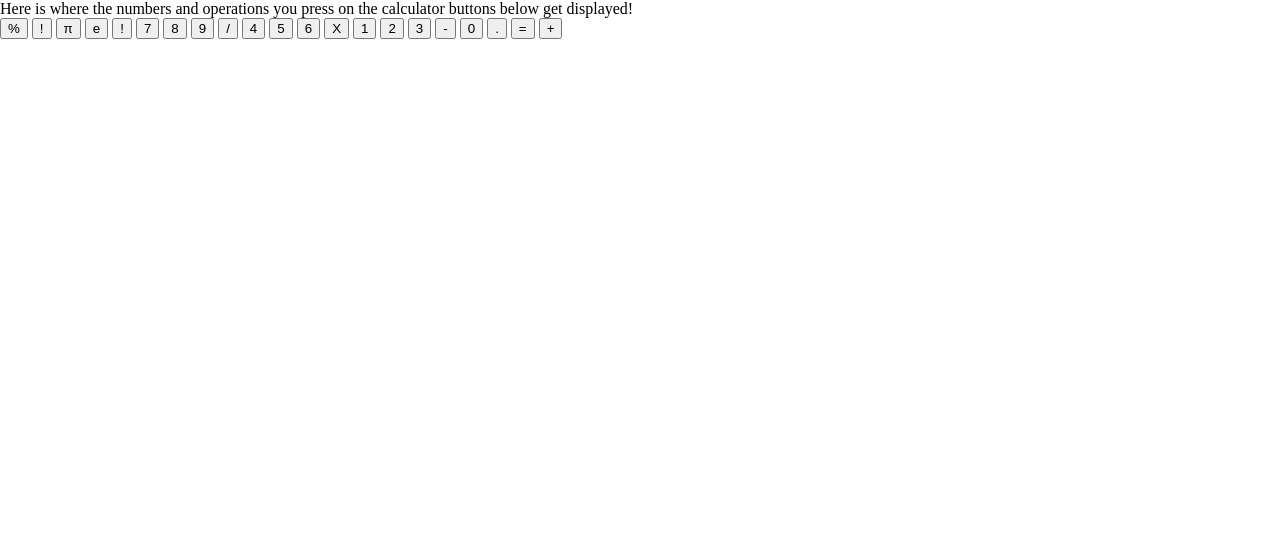
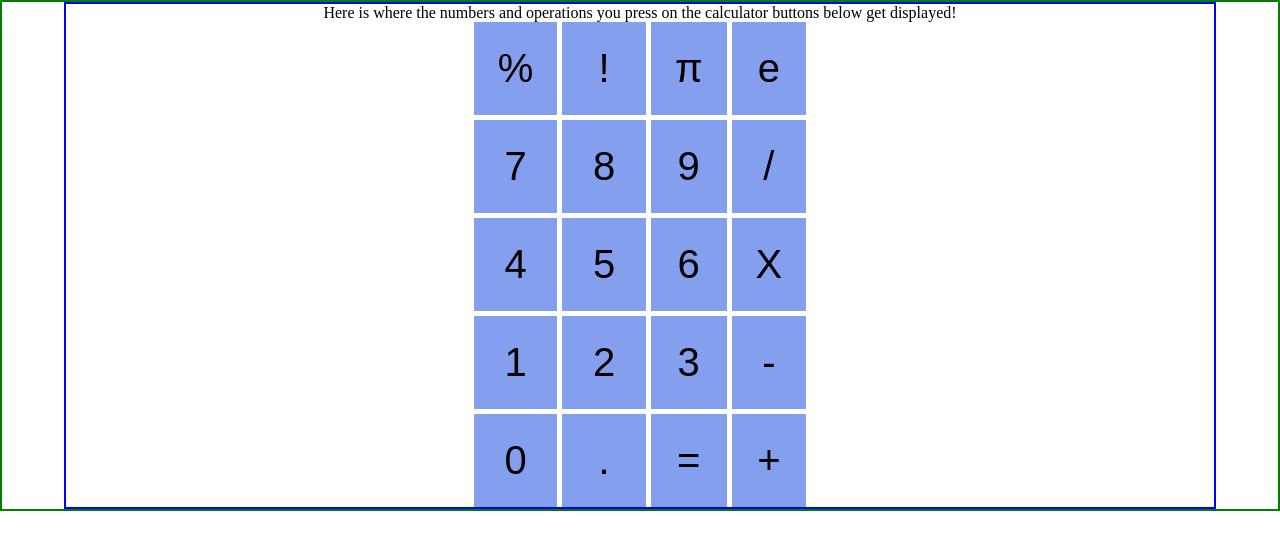
Before and after one commit to TechEvolvace/modified-calculator, a plain HTML site: page index.html in a window 1280 px wide. Drawn offline with Linux system fonts and the light colour scheme.

Commit message:
Designed calculator buttons successfully!

```diff
--- a/index.html
+++ b/index.html
@@ -17,7 +17,6 @@
             <button class="calculator-buttons calculator-text">!</button>
             <button class="calculator-buttons calculator-text">π</button>
             <button class="calculator-buttons calculator-text">e</button>
-            <button class="calculator-buttons calculator-text">!</button>
             <button class="calculator-buttons calculator-text">7</button>
             <button class="calculator-buttons calculator-text">8</button>
             <button class="calculator-buttons calculator-text">9</button>
--- a/styles.css
+++ b/styles.css
@@ -1,3 +1,40 @@
 body{
     margin: 0;
+    display: flex;
+    justify-content: center;
+    align-items: center;
+    border: 2px solid green;
 }
+
+:root{
+    --calculator-width: 90%;
+    --calculator-button-padding: 0.6em;
+    --calculator-button-font-size: 2.5em;
+}
+
+.calculator{
+    width: var(--calculator-width);
+    display: flex;
+    flex-direction: column;
+    justify-content: center;
+    align-items: center;
+    border: 2px solid blue;
+    z-index: 1;
+}
+
+.calculator-buttons-area{
+    display: grid;
+    grid-template-columns: 1fr 1fr auto auto;
+    grid-gap: 5px 5px;
+}
+
+.calculator-buttons{
+    padding: var(--calculator-button-padding);
+    background-color: rgb(100, 136, 234, 0.8);
+    border: 0px;
+    z-index: 2;
+}
+
+.calculator-text{
+    font-size: var(--calculator-button-font-size);
+}
```
